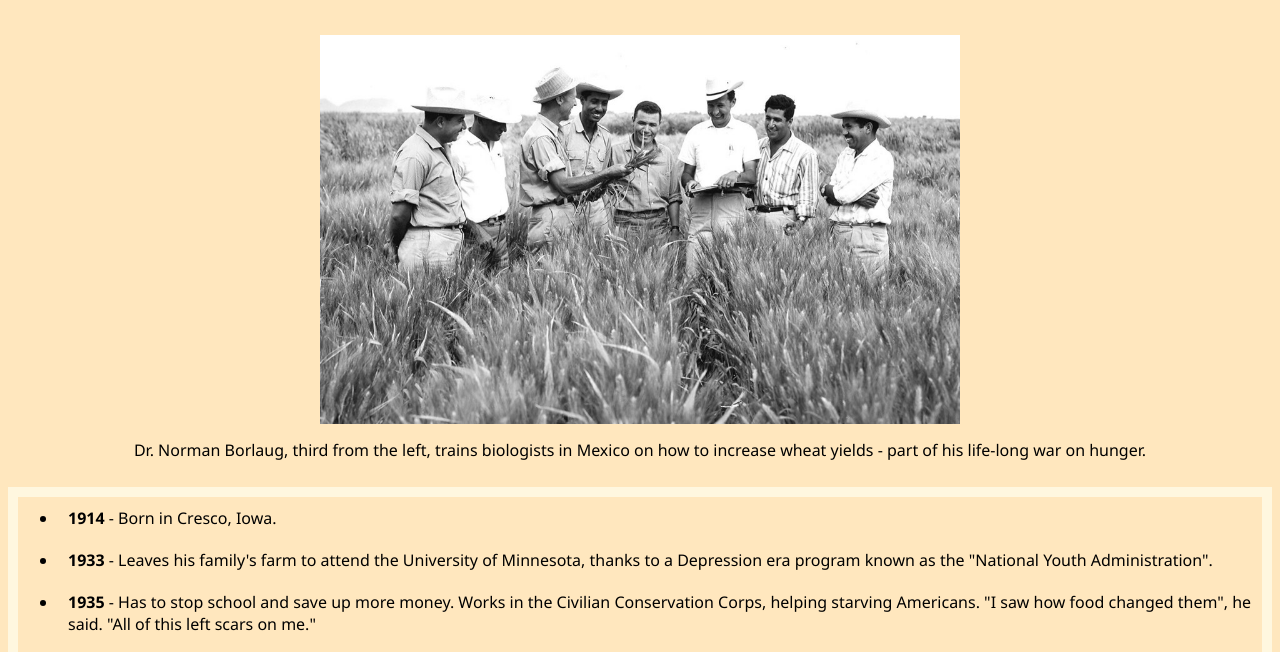
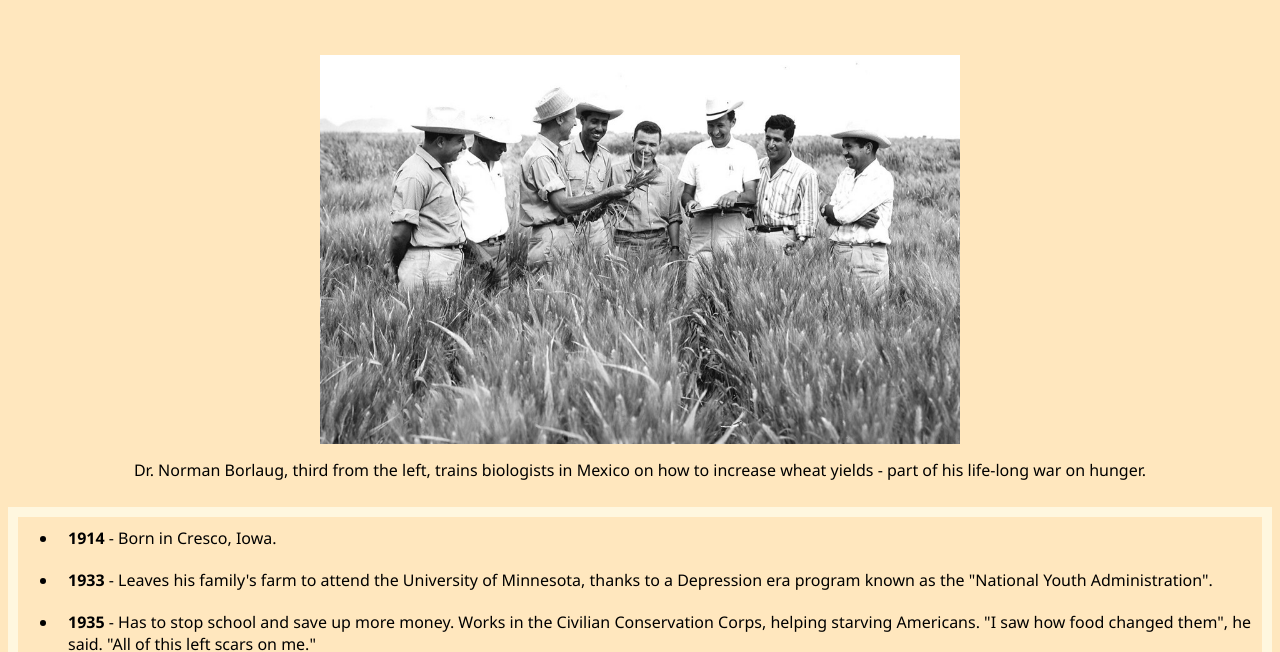
Before and after one commit to ililarr/Tributo, a plain HTML site: page index.html in a window 1280 px wide. Shown: the part 133-785 px from the top of the page. Drawn offline with Linux system fonts and the light colour scheme.

Commit message:
Add files via upload

```diff
--- a/styles.css
+++ b/styles.css
@@ -49,7 +49,7 @@ div > ul {
 
 img {
     width: max(300px, 50vw);
-    padding-top: 30px;
+    padding-top: 50px;
     padding-left: 0;
     padding-right: 0;
     padding-bottom: 0;
```
